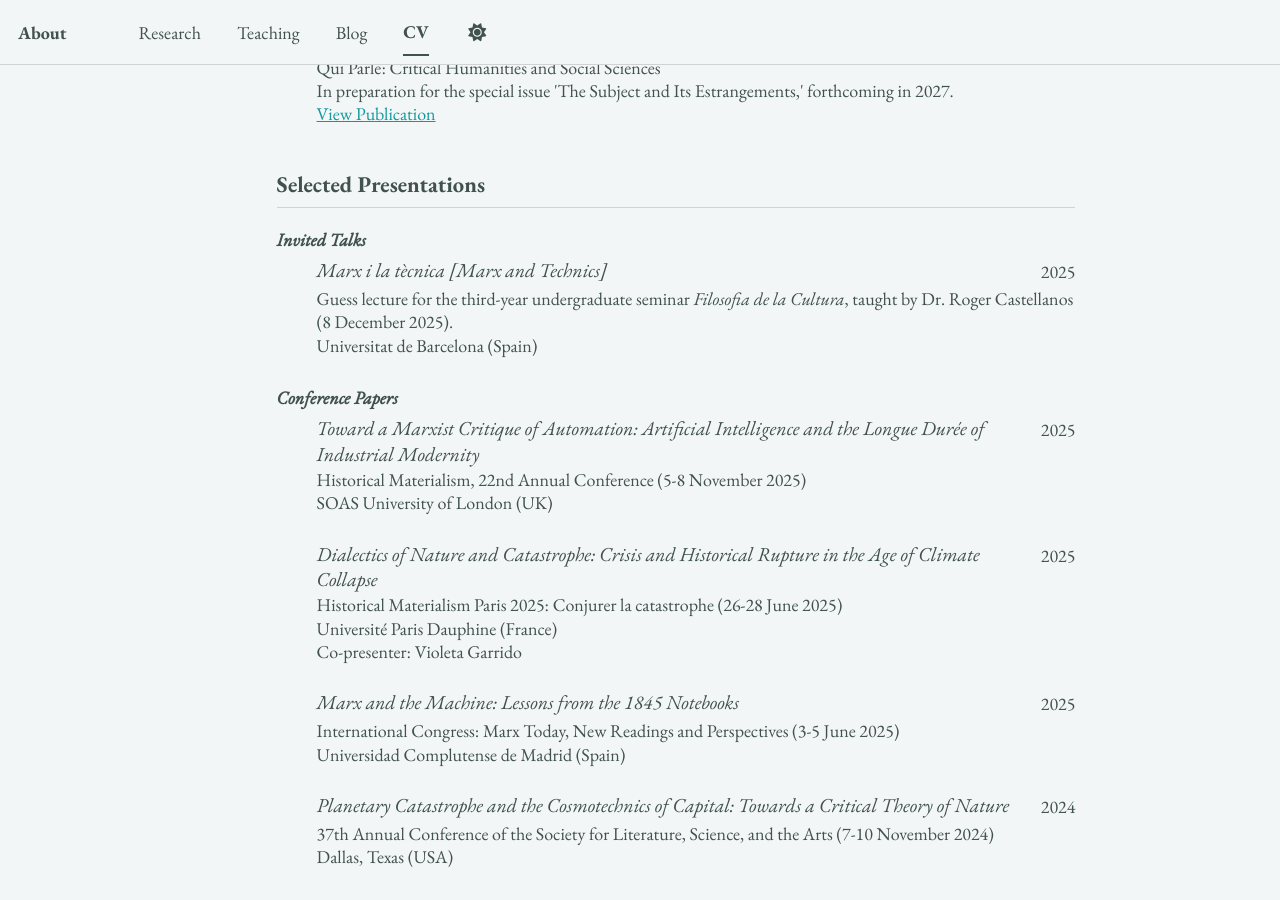
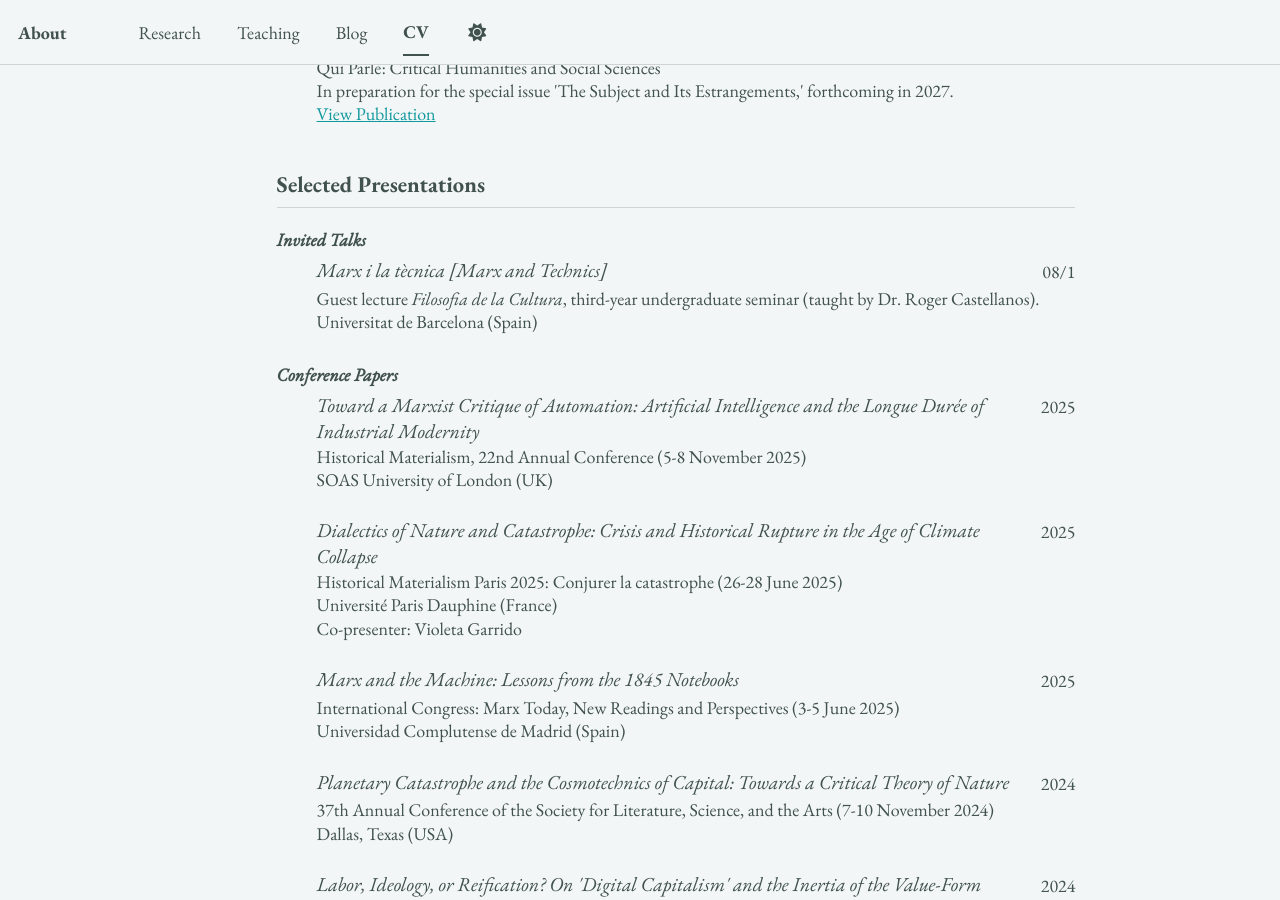
Before and after one commit to epujol90/epujol90.github.io, a Jekyll site: the page built from _pages/cv-json.md, in a window 1280 px wide and 900 px high, scrolled down 3541 px. Built offline with Jekyll 4.4.1, drawn with Linux system fonts in a browser that asks for light colours; a script bundle is joined from its source files by our own code; library files that are not in the unit come from our copies.

Commit message:
Update cv.json

```diff
--- a/_data/cv.json
+++ b/_data/cv.json
@@ -240,8 +240,8 @@
     },
     {
       "name": "Marx i la tècnica [Marx and Technics]",
-      "event": "Guess lecture for the third-year undergraduate seminar <em>Filosofia de la Cultura</em>, taught by Dr. Roger Castellanos (8 December 2025).",
-      "date": "2025",
+      "event": "Guest lecture <em>Filosofia de la Cultura</em>, third-year undergraduate seminar (taught by Dr. Roger Castellanos).",
+      "date": "08/12/2025",
       "location": "Universitat de Barcelona (Spain)",
       "description": "",
       "category": "Invited Talks"
```
